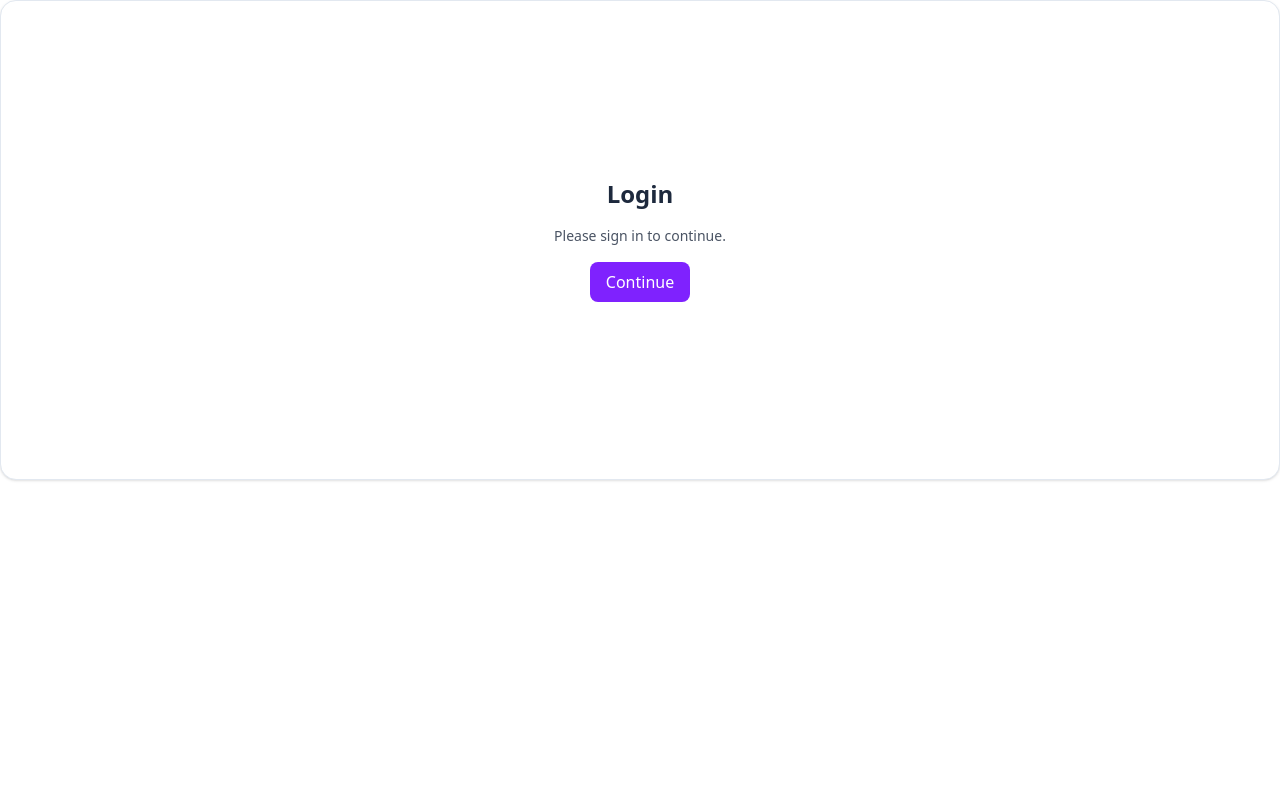
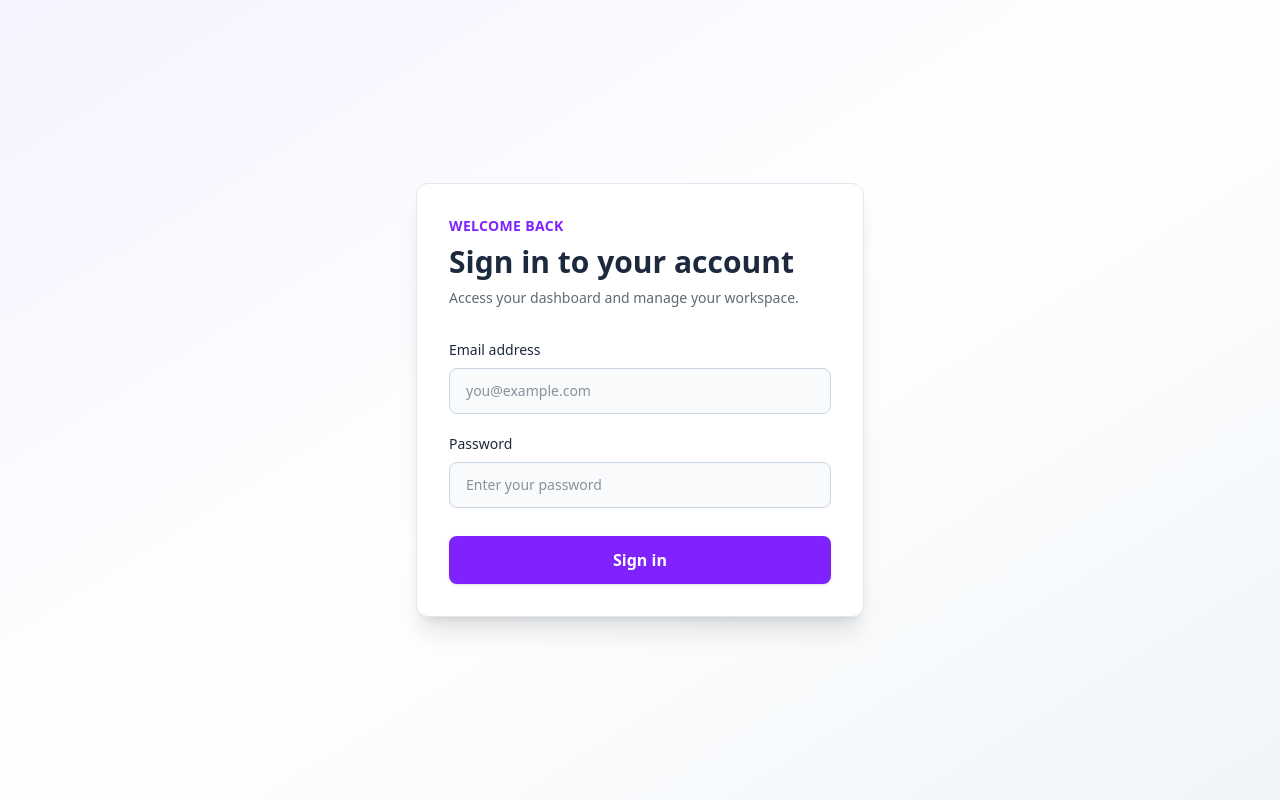
Before and after one commit to TasinLunatic/Context-API, a React (Vite) app in the folder fullstack/product-management/: page /login in a window 1280 px wide. Built offline with nearby package versions, Linux system fonts and the light colour scheme.

Commit message:
email and password section added login page

```diff
--- a/fullstack/product-management/src/pages/Login.jsx
+++ b/fullstack/product-management/src/pages/Login.jsx
@@ -1,32 +1,106 @@
 import clsx from "clsx";
+import { useState } from "react";
+import { useNavigate } from "react-router";
 import useTheme from "../hooks/useTheme";
+import { useAuth } from "../contexts/AuthContext";
 
 export default function Login() {
   const { theme } = useTheme();
+  const { login } = useAuth();
+  const navigate = useNavigate();
+  const [email, setEmail] = useState("");
+  const [password, setPassword] = useState("");
+
+  const handleSubmit = (event) => {
+    event.preventDefault();
+    login(email);
+    navigate("/dashboard");
+  };
 
   return (
     <div
       className={clsx(
-        "flex min-h-[60vh] items-center justify-center rounded-2xl border p-8 shadow-sm",
+        "flex min-h-screen items-center justify-center px-4 py-8 transition-colors duration-300",
         theme === "light"
-          ? "border-slate-200 bg-white text-slate-800"
-          : "border-slate-700 bg-slate-800 text-slate-100",
+          ? "bg-gradient-to-br from-violet-50 via-white to-slate-100 text-slate-800"
+          : "bg-gradient-to-br from-slate-950 via-slate-900 to-violet-950 text-slate-100",
       )}
     >
-      <div className="w-full max-w-md space-y-4 text-center">
-        <h2 className="text-2xl font-semibold">Login</h2>
-        <p className="text-sm opacity-80">Please sign in to continue.</p>
+      <form
+        onSubmit={handleSubmit}
+        className={clsx(
+          "w-full max-w-md rounded-xl border p-8 shadow-xl",
+          theme === "light"
+            ? "border-slate-200 bg-white"
+            : "border-slate-700 bg-slate-800",
+        )}
+      >
+        <div className="mb-8">
+          <p
+            className={clsx(
+              "mb-2 text-sm font-semibold uppercase tracking-wide",
+              theme === "light" ? "text-violet-600" : "text-emerald-400",
+            )}
+          >
+            Welcome back
+          </p>
+          <h1 className="text-3xl font-bold">Sign in to your account</h1>
+          <p className="mt-2 text-sm opacity-70">
+            Access your dashboard and manage your workspace.
+          </p>
+        </div>
+
+        <div className="space-y-5">
+          <label className="block text-sm font-medium">
+            Email address
+            <input
+              type="email"
+              value={email}
+              onChange={(event) => setEmail(event.target.value)}
+              placeholder="you@example.com"
+              required
+              autoComplete="email"
+              className={clsx(
+                "mt-2 w-full rounded-lg border px-4 py-3 outline-none transition focus:ring-2",
+                theme === "light"
+                  ? "border-slate-300 bg-slate-50 focus:border-violet-500 focus:ring-violet-200"
+                  : "border-slate-600 bg-slate-900 focus:border-emerald-400 focus:ring-emerald-400/30",
+              )}
+            />
+          </label>
+
+          <label className="block text-sm font-medium">
+            Password
+            <input
+              type="password"
+              value={password}
+              onChange={(event) => setPassword(event.target.value)}
+              placeholder="Enter your password"
+              required
+              minLength={6}
+              autoComplete="current-password"
+              className={clsx(
+                "mt-2 w-full rounded-lg border px-4 py-3 outline-none transition focus:ring-2",
+                theme === "light"
+                  ? "border-slate-300 bg-slate-50 focus:border-violet-500 focus:ring-violet-200"
+                  : "border-slate-600 bg-slate-900 focus:border-emerald-400 focus:ring-emerald-400/30",
+              )}
+            />
+          </label>
+        </div>
+
         <button
+          type="submit"
           className={clsx(
-            "rounded-lg px-4 py-2 font-medium",
+            "mt-7 w-full rounded-lg px-4 py-3 font-semibold shadow-sm transition hover:-translate-y-0.5 hover:shadow-md",
             theme === "light"
-              ? "bg-violet-600 text-white"
-              : "bg-emerald-500 text-slate-900",
+              ? "bg-violet-600 text-white hover:bg-violet-700"
+              : "bg-emerald-500 text-slate-950 hover:bg-emerald-400",
           )}
         >
-          Continue
+          Sign in
         </button>
-      </div>
+      </form>
     </div>
   );
 }
```
